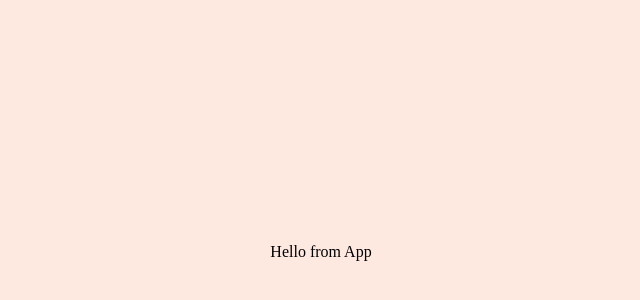
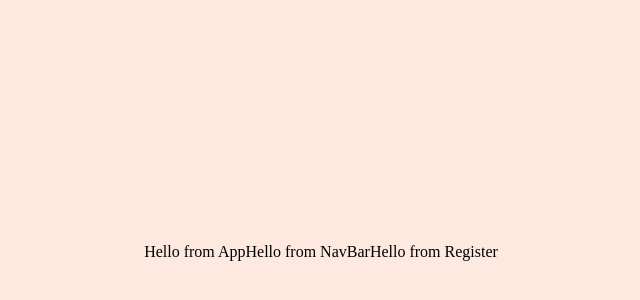
Before and after one commit to StephhyL/NightLight, a React (Create React App) app in the folder front-end-client/: page /register in a window 1280 px wide. Shown: the part 148-448 px from the top of the page, without its empty margins (319-959 px from the left). Built offline with nearby package versions, Linux system fonts and the light colour scheme.

Commit message:
add hello from component

```diff
--- a/front-end-client/src/components/Landing.jsx
+++ b/front-end-client/src/components/Landing.jsx
@@ -2,7 +2,7 @@
 import "../stylesheets/css/Landing.css";
 
 const Landing = () => {
-  return <div></div>;
+  return <div>Hello from Landing</div>;
 };
 
 export default Landing;
--- a/front-end-client/src/components/Navigation.jsx
+++ b/front-end-client/src/components/Navigation.jsx
@@ -2,7 +2,7 @@
 import "../stylesheets/css/Navigation.css";
 
 const Navigation = () => {
-  return <div></div>;
+  return <div className="nav-bar">Hello from NavBar</div>;
 };
 
 export default Navigation;
--- a/front-end-client/src/components/games/Games.jsx
+++ b/front-end-client/src/components/games/Games.jsx
@@ -2,7 +2,7 @@
 import "../../stylesheets/css/Games.css";
 
 const Games = () => {
-  return <div></div>;
+  return <div>Hello from Games</div>;
 };
 
 export default Games;
--- a/front-end-client/src/components/login_register/Login.jsx
+++ b/front-end-client/src/components/login_register/Login.jsx
@@ -2,7 +2,7 @@
 import "../../stylesheets/css/Login.css";
 
 const Login = () => {
-  return <div></div>;
+  return <div>Hello from Login</div>;
 };
 
 export default Login;
--- a/front-end-client/src/components/login_register/Register.jsx
+++ b/front-end-client/src/components/login_register/Register.jsx
@@ -2,7 +2,7 @@
 import "../../stylesheets/css/Register.css";
 
 const Register = () => {
-  return <div></div>;
+  return <div>Hello from Register</div>;
 };
 
 export default Register;
--- a/front-end-client/src/components/minesweeper/Minesweeper.jsx
+++ b/front-end-client/src/components/minesweeper/Minesweeper.jsx
@@ -2,7 +2,7 @@
 import "../../stylesheets/css/Minesweeper.css";
 
 const Minesweeper = () => {
-  return <div></div>;
+  return <div>Hello from Minesweeper</div>;
 };
 
 export default Minesweeper;
--- a/front-end-client/src/components/profile/Profile.jsx
+++ b/front-end-client/src/components/profile/Profile.jsx
@@ -2,7 +2,7 @@
 import "../../stylesheets/css/Profile.css";
 
 const Profile = () => {
-  return <div></div>;
+  return <div>Hello from Profile</div>;
 };
 
 export default Profile;
--- a/front-end-client/src/components/statistics/Statistics.jsx
+++ b/front-end-client/src/components/statistics/Statistics.jsx
@@ -2,7 +2,7 @@
 import "../../stylesheets/css/Statistics.css";
 
 const Statistics = () => {
-  return <div></div>;
+  return <div>Hello from Statistics</div>;
 };
 
 export default Statistics;
```
